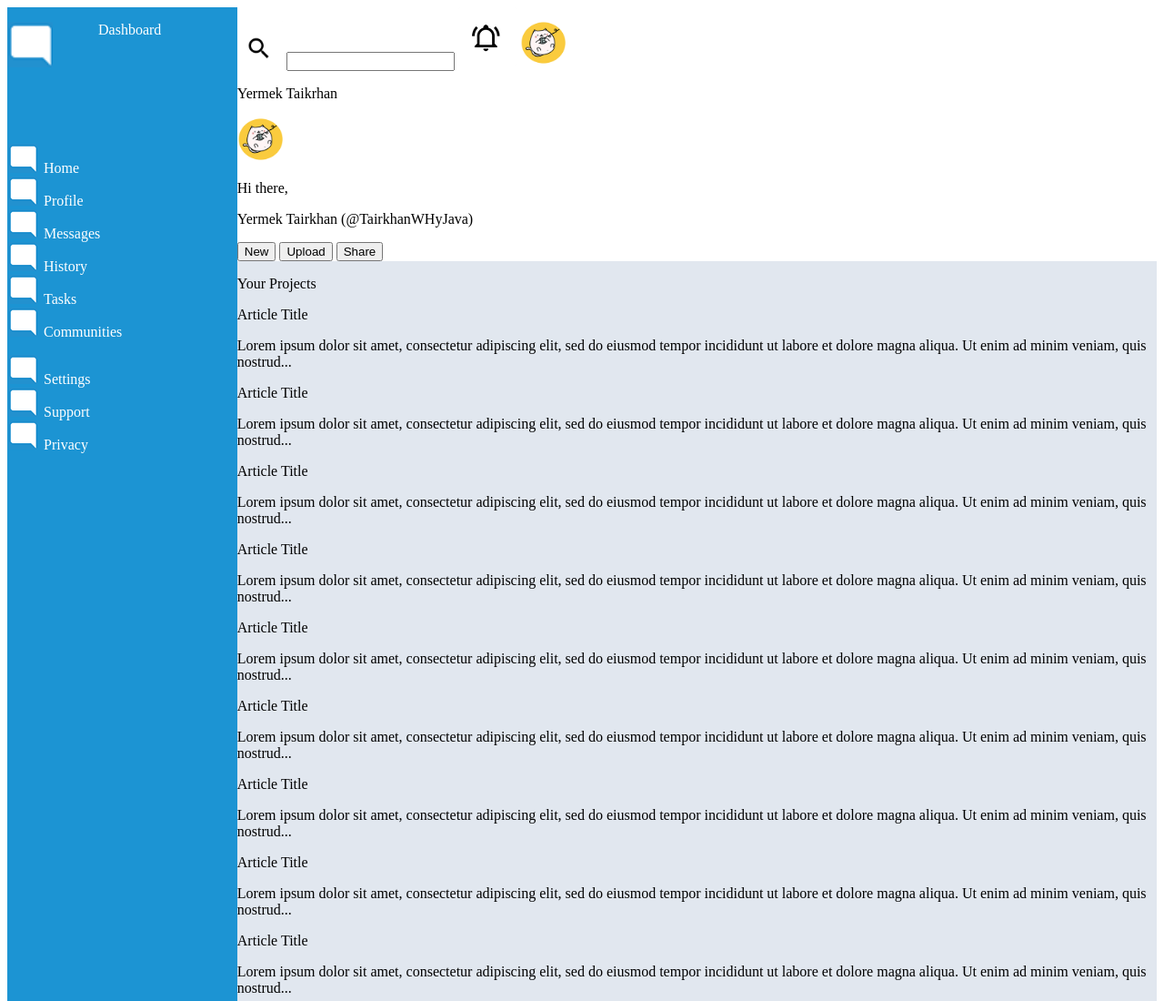
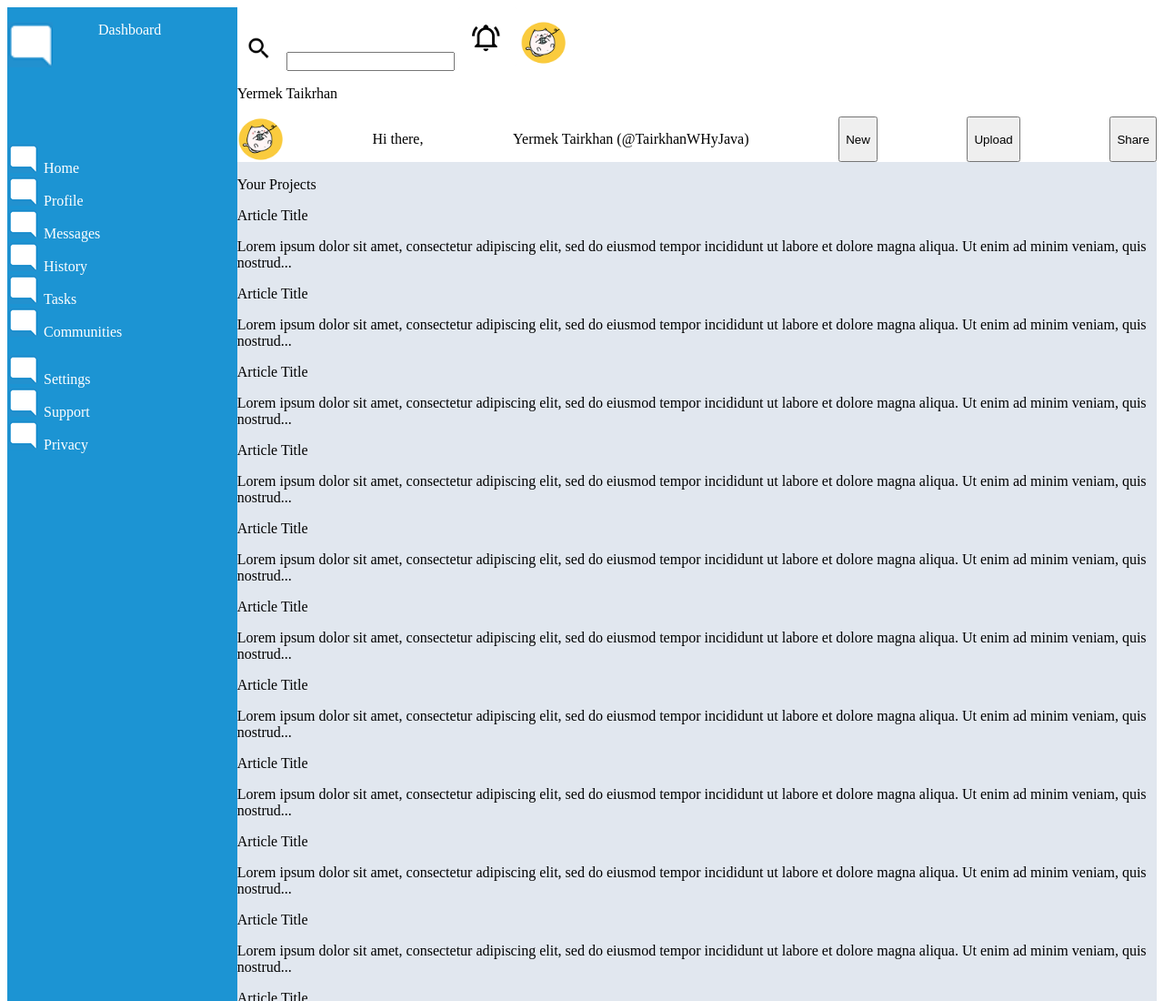
Before and after one commit to ETairkhan/dashboard-project, a plain HTML site: page index.html in a window 1280 px wide. Shown: the top 1100 px of the page at 91% size. Drawn offline with Linux system fonts and the light colour scheme.

Commit message:
position layout

```diff
--- a/styles.css
+++ b/styles.css
@@ -8,6 +8,7 @@ ul{
 .container{
     display:grid;
     grid-template-columns:1fr 4fr;
+
 }
 
 /* sidebar */
@@ -26,10 +27,18 @@ ul{
     grid-column: 2 / 3;
 }
 
+
+
 .searchbar{
 
 }
 
+.profile{
+    display: flex;
+    justify-content: space-between;
+}
+
+/* content */
 
 .content{
     grid-column: 2 / 4;
```
